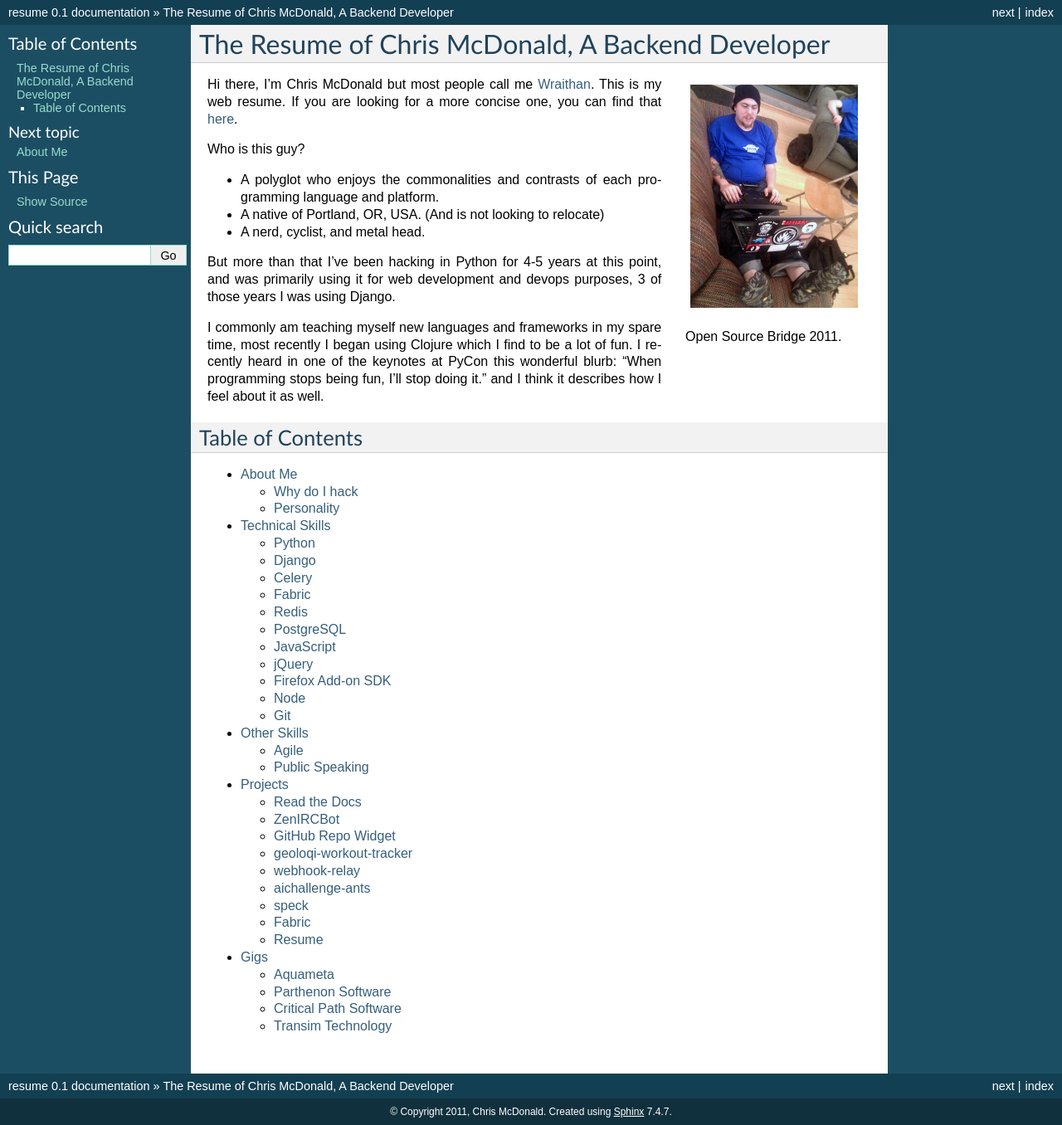
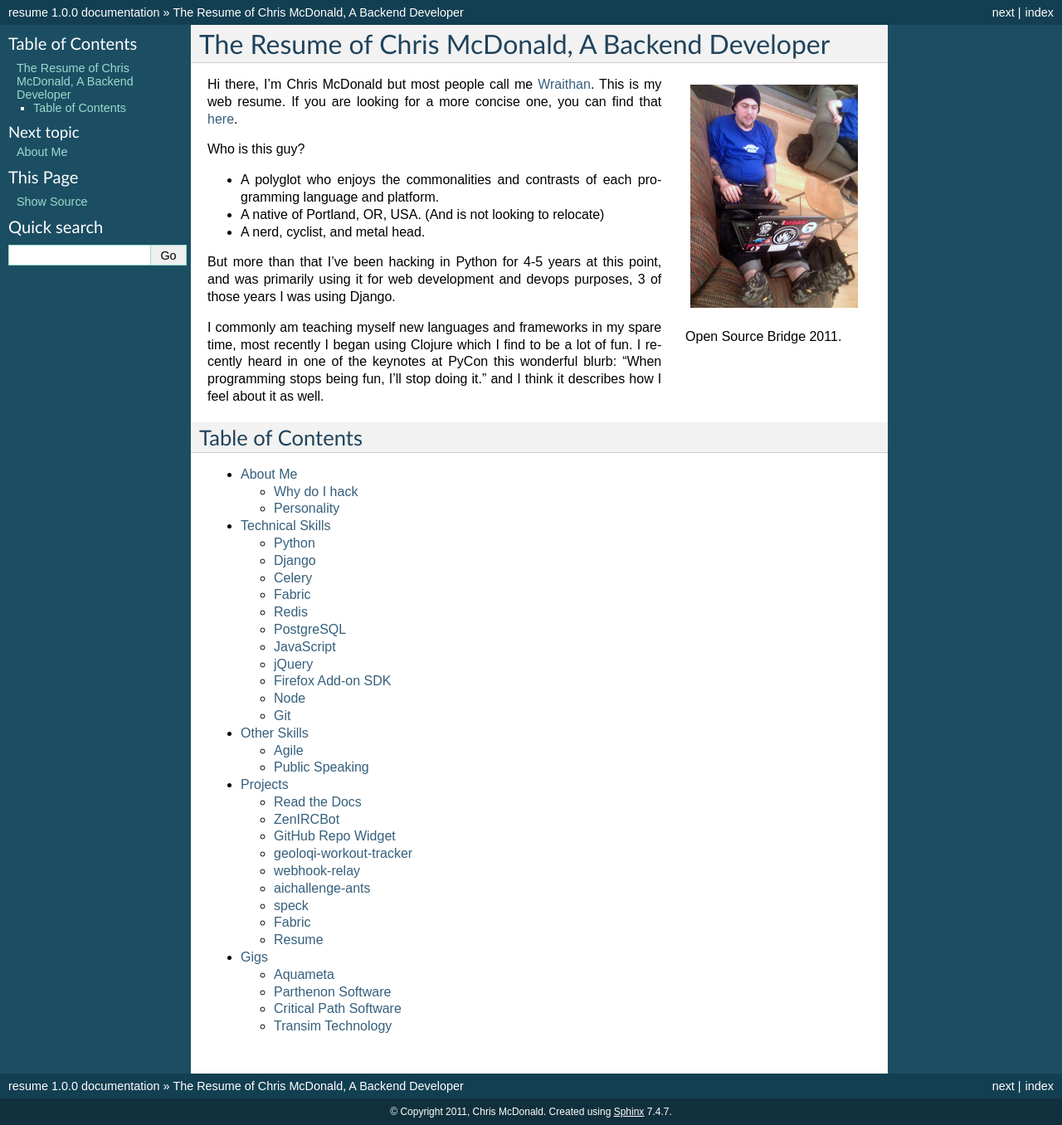
Before and after one commit to wraithan/resume, a Sphinx documentation site: the page built from docs/index.rst, in a window 1280 px wide. Shown: the whole page at 83% size. Built offline with Sphinx 7.4.7, drawn with Linux system fonts in a browser that asks for light colours.

Commit message:
version bump

```diff
--- a/docs/conf.py
+++ b/docs/conf.py
@@ -48,9 +48,9 @@ copyright = u'2011, Chris McDonald'
 # built documents.
 #
 # The short X.Y version.
-version = '0.1'
+version = '1.0'
 # The full version, including alpha/beta/rc tags.
-release = '0.1'
+release = '1.0.0'
 
 # The language for content autogenerated by Sphinx. Refer to documentation
 # for a list of supported languages.
```
